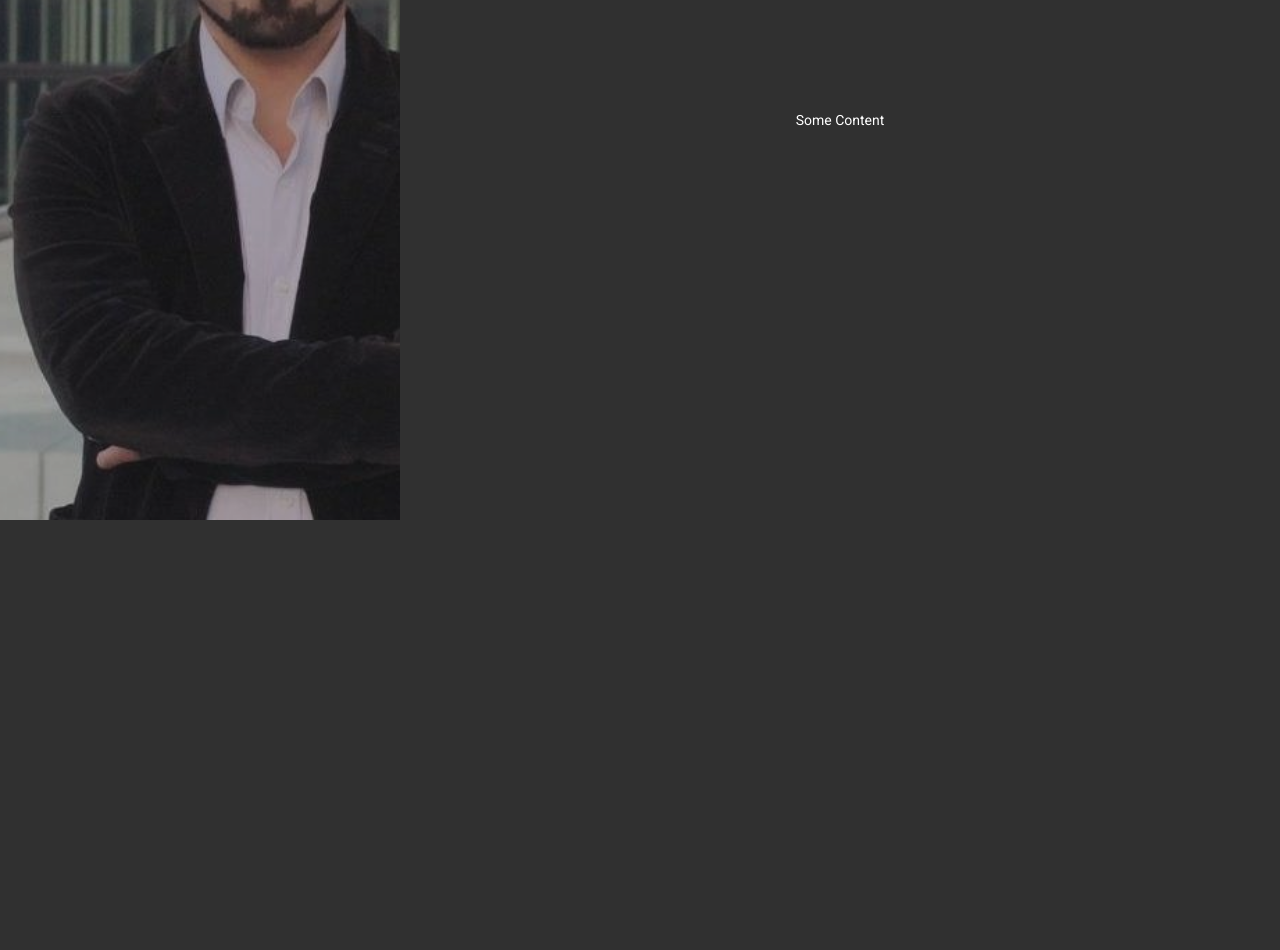
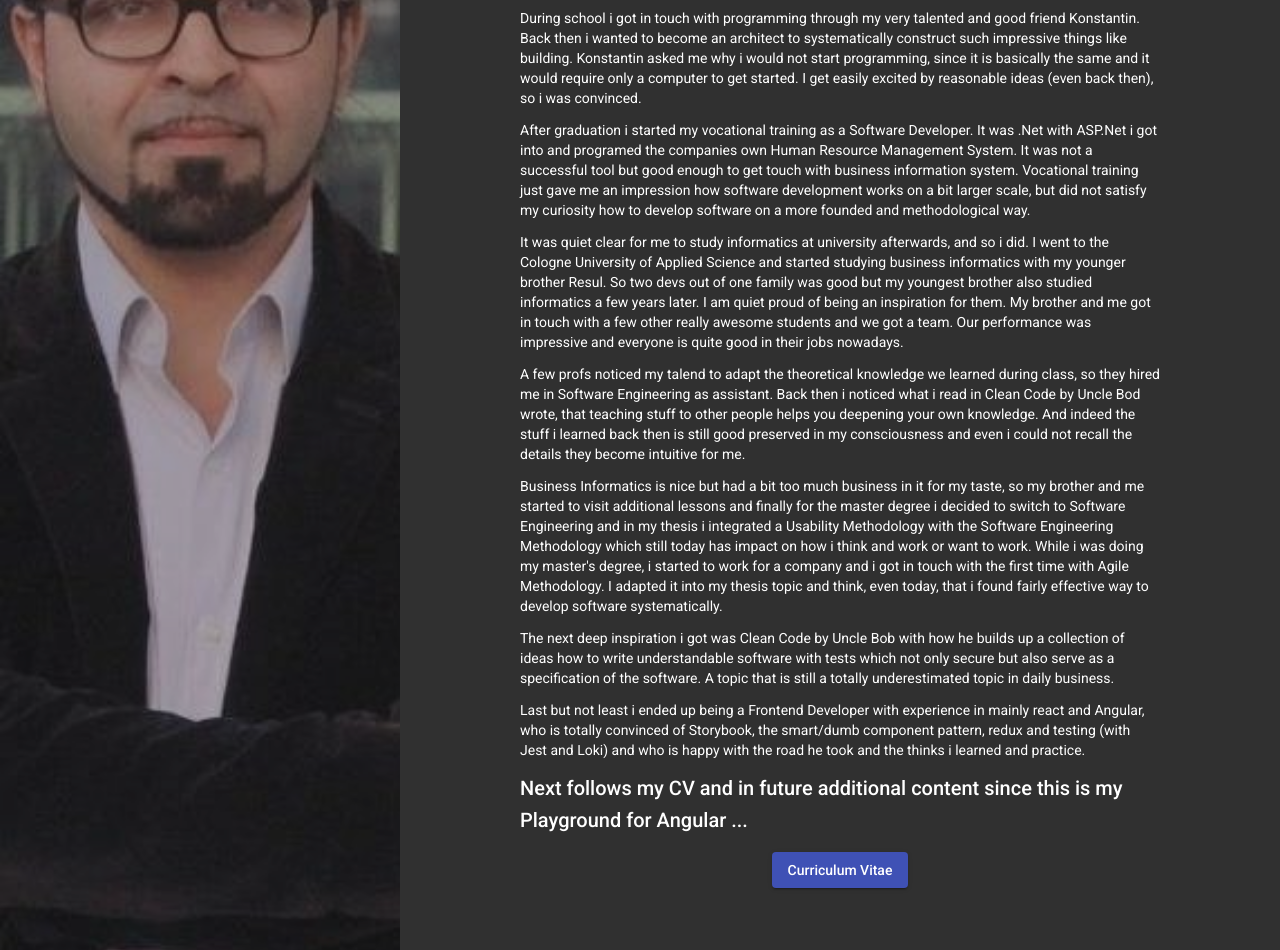
Before and after one commit to muhammedgaygisiz/moshomepage, an Angular app: page / in a window 1280 px wide. Shown: the part 280-1230 px from the top of the page. Before the commit the page ends 800 px from the top, so only its background shows below. Built offline with nearby package versions, Linux system fonts and the light colour scheme.

Commit message:
About me

```diff
--- a/src/app/home/home.module.ts
+++ b/src/app/home/home.module.ts
@@ -2,6 +2,7 @@ import {NgModule} from '@angular/core';
 import {ContainerComponent} from './container/container.component';
 import {HomeRoutingModule} from "./home-routing.module";
 import { PageComponent } from './page/page.component';
+import {MatButtonModule} from "@angular/material/button";
 
 
 @NgModule({
@@ -10,7 +11,8 @@ import { PageComponent } from './page/page.component';
     PageComponent
   ],
   imports: [
-    HomeRoutingModule
+    HomeRoutingModule,
+    MatButtonModule
   ]
 })
 export class HomeModule { }
--- a/src/app/home/page/page.component.html
+++ b/src/app/home/page/page.component.html
@@ -1,4 +1,78 @@
 <div class="content">
   <div class="left-side-content"></div>
-  <div class="right-side-content">Some Content</div>
+  <div class="right-side-content">
+    <section class="mat-typography">
+      <h1>Welcome to my Website and Angular Playground</h1>
+      <h2>A bit about myself</h2>
+
+      <p>
+        My name is Muhammed Veysel Gaygisiz, but people call me Mo. It makes life easier, so i stick on it.
+        I live in Bern, Switzerland. My roots are in Düsseldorf and Cologne, Germany.
+        My parents are from Turkey so that explains my south east european appearance.
+      </p>
+
+      <p>
+        During school i got in touch with programming through my very talented and good friend Konstantin.
+        Back then i wanted to become an architect to systematically construct such impressive things
+        like building. Konstantin asked me why i would not start programming, since it is basically
+        the same and it would require only a computer to get started. I get easily excited by reasonable
+        ideas (even back then), so i was convinced.
+      </p>
+
+      <p>
+        After graduation i started my vocational training as a Software Developer. It was .Net with ASP.Net
+        i got into and programed the companies own Human Resource Management System. It was not a successful
+        tool but good enough to get touch with business information system. Vocational training just gave me
+        an impression how software development works on a bit larger scale, but did not satisfy my curiosity
+        how to develop software on a more founded and methodological way.
+      </p>
+
+      <p>
+        It was quiet clear for me to study informatics at university afterwards, and so i did. I went to
+        the Cologne University of Applied Science and started studying business informatics with my younger
+        brother Resul. So two devs out of one family was good but my youngest brother also studied informatics
+        a few years later. I am quiet proud of being an inspiration for them. My brother and me got in touch
+        with a few other really awesome students and we got a team. Our performance was impressive and everyone
+        is quite good in their jobs nowadays.
+      </p>
+
+      <p>
+        A few profs noticed my talend to adapt the theoretical knowledge we learned during class, so they hired
+        me in Software Engineering as assistant. Back then i noticed what i read in Clean Code by Uncle Bod wrote,
+        that teaching stuff to other people helps you deepening your own knowledge. And indeed the stuff i
+        learned back then is still good preserved in my consciousness and even i could not recall the details
+        they become intuitive for me.
+      </p>
+
+      <p>
+        Business Informatics is nice but had a bit too much business in it for my taste, so my brother
+        and me started to visit additional lessons and finally for the master degree i decided to switch
+        to Software Engineering and in my thesis i integrated a Usability Methodology with the
+        Software Engineering Methodology which still today has impact on how i think and work or want to work.
+        While i was doing my master's degree, i started to work for a company and i got in touch with the first time
+        with Agile Methodology. I adapted it into my thesis topic and think, even today, that i found fairly
+        effective way to develop software systematically.
+      </p>
+
+      <p>
+        The next deep inspiration i got was Clean Code by Uncle Bob with how he builds up a collection of
+        ideas how to write understandable software with tests which not only secure but also serve as a
+        specification of the software. A topic that is still a totally underestimated topic in daily business.
+      </p>
+
+      <p>
+        Last but not least i ended up being a Frontend Developer with experience in mainly react and Angular,
+        who is totally convinced of Storybook, the smart/dumb component pattern, redux and
+        testing (with Jest and Loki) and who is happy with the road he took and the thinks i learned and practice.
+      </p>
+
+      <h2>
+        Next follows my CV and in future additional content since this is my Playground for Angular ...
+      </h2>
+
+      <div class="action-bar">
+        <button mat-raised-button color="primary">Curriculum Vitae</button>
+      </div>
+    </section>
+  </div>
 </div>
--- a/src/app/home/page/page.component.scss
+++ b/src/app/home/page/page.component.scss
@@ -22,8 +22,20 @@ $TABLET: 840px;
   min-width: 628px;
 
   display: flex;
+  flex-direction: column;
   justify-content: center;
   align-items: center;
+}
+
+.mat-typography {
+  padding: 120px;
+}
+
+.action-bar {
+  min-width: 100%;
+
+  display: flex;
+  justify-content: center;
 }
 
 @media screen and (max-width: $TABLET) {
```
